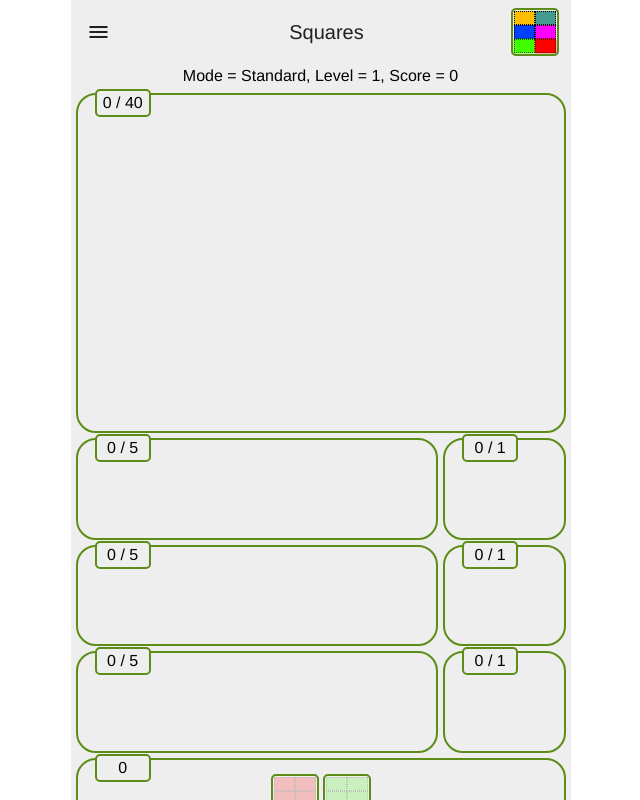
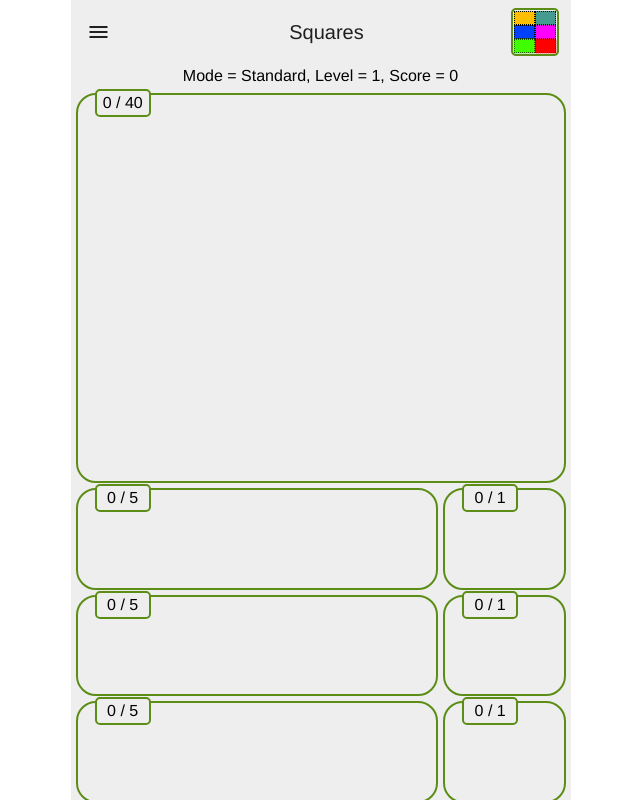
Before and after one commit to philip-dale/squares, a Vue app: page / in a window 1280 px wide. Shown: the top 800 px of the page, without its empty margins (319-959 px from the left). Built offline with nearby package versions, Linux system fonts and the light colour scheme; what vue3-cookies would draw is missing.

Commit message:
Adjusted dimentions

```diff
--- a/src/App.vue
+++ b/src/App.vue
@@ -94,7 +94,7 @@ body {
 }
 .squareApp {
   max-width: 500px;
-  min-width: 300px;
+  min-width: 350px;
   align-self: center;
   align-items: flex-start;
   flex-grow: 1;
--- a/src/views/PlayGame.vue
+++ b/src/views/PlayGame.vue
@@ -95,7 +95,7 @@ export default {
 .stores {
   width: 100%;
   padding: 5px;
-  height: 350px;
+  height: 400px;
 }
 .sinks {
   width: 100%;
```
